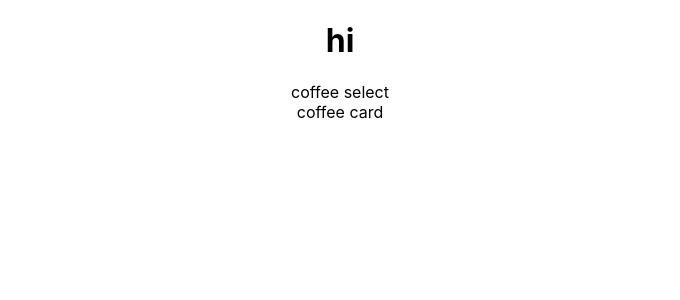
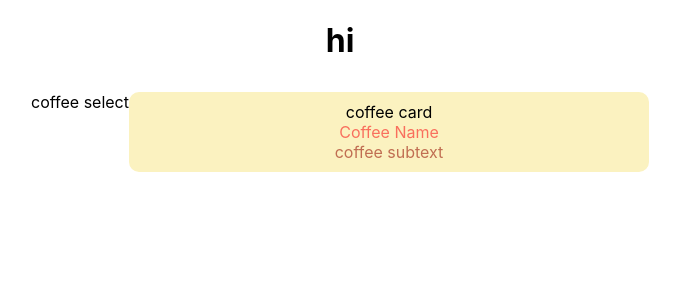
Before and after one commit to jamcapp/newm-n320-coffee-project, a React (Create React App) app: page / in a window 1280 px wide. Shown: the top 300 px of the page, without its empty margins (300-980 px from the left). Built offline with nearby package versions, Linux system fonts and the light colour scheme.

Commit message:
Component progress
some styling

```diff
--- a/src/App.js
+++ b/src/App.js
@@ -9,8 +9,10 @@ export default class App extends React.Component {
     return (
       <div className="App">
         <h1>hi</h1>
-        <CoffeeSelect />
-        <CoffeeCard />
+        <div className="CoffeeStuff">
+          <CoffeeSelect />
+          <CoffeeCard />
+        </div>
       </div>
     );
   }
--- a/src/Components/CoffeeCard.js
+++ b/src/Components/CoffeeCard.js
@@ -1,9 +1,14 @@
 import React, { useState, useEffect } from "react";
+import "../styles.css"
 
 export default function CoffeeCard(props) {
     const [testVal, setTestVal] = useState(0);
 
     return(
-        <div>coffee card</div>
+        <div className="CoffeeCard">coffee card
+            <div className="CoffeeName">Coffee Name
+                <div className="CoffeeSubtext">coffee subtext</div>
+            </div>
+        </div>
     )
 }
--- a/src/index.css
+++ b/src/index.css
@@ -1,13 +1,19 @@
 body {
   margin: 0;
-  font-family: -apple-system, BlinkMacSystemFont, 'Segoe UI', 'Roboto', 'Oxygen',
-    'Ubuntu', 'Cantarell', 'Fira Sans', 'Droid Sans', 'Helvetica Neue',
+  font-family: -apple-system, BlinkMacSystemFont, "Segoe UI", "Roboto", "Oxygen",
+    "Ubuntu", "Cantarell", "Fira Sans", "Droid Sans", "Helvetica Neue",
     sans-serif;
   -webkit-font-smoothing: antialiased;
   -moz-osx-font-smoothing: grayscale;
 }
 
 code {
-  font-family: source-code-pro, Menlo, Monaco, Consolas, 'Courier New',
+  font-family: source-code-pro, Menlo, Monaco, Consolas, "Courier New",
     monospace;
 }
+
+.CoffeeStuff {
+  display: flex;
+  justify-content: center;
+  padding: 10px;
+}
--- /dev/null
+++ b/src/styles.css
@@ -0,0 +1,16 @@
+.CoffeeCard {
+  background-color: #fbf2c0;
+  border-color: #48392a;
+  border-width: 10px;
+  border-radius: 10px;
+  width: 500px;
+  padding: 10px;
+}
+
+.CoffeeCard .CoffeeName {
+  color: #f96f5d;
+}
+
+.CoffeeCard .CoffeeName .CoffeeSubtext {
+  color: #c06e52;
+}
```
